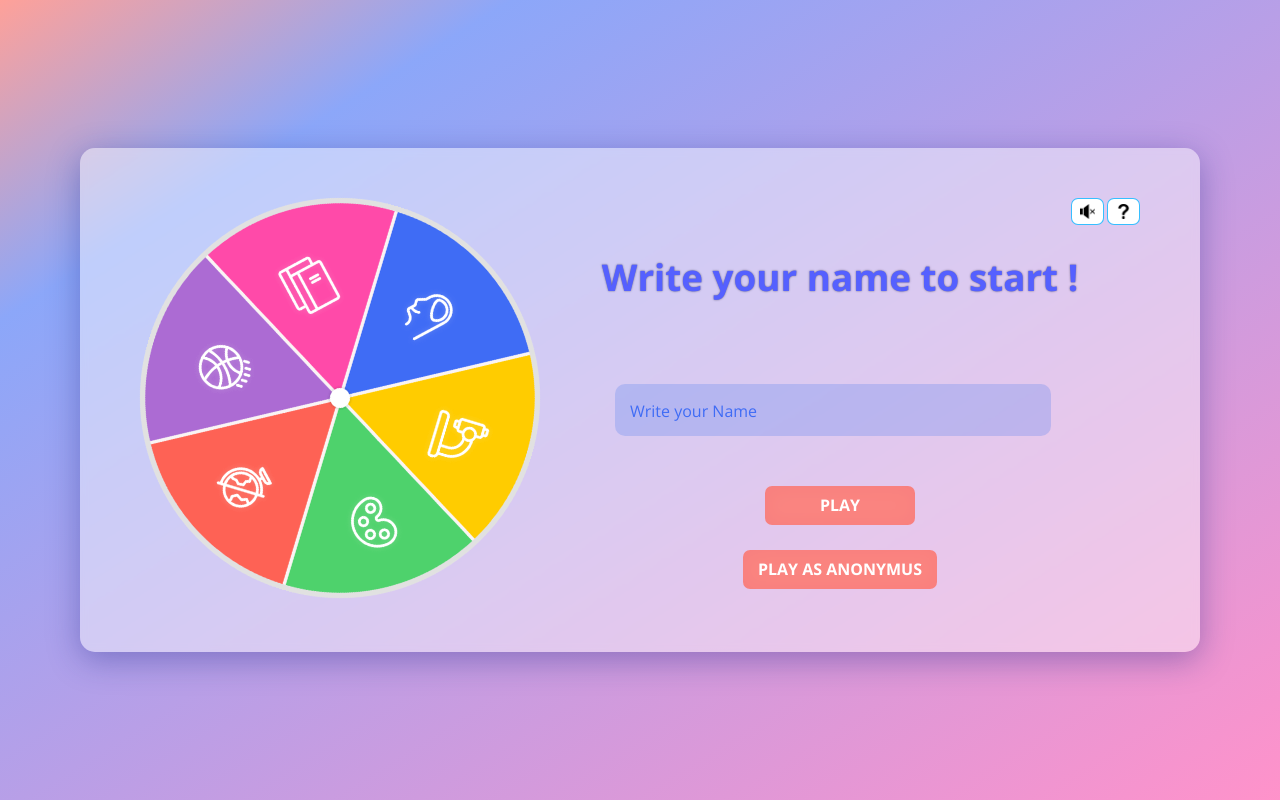
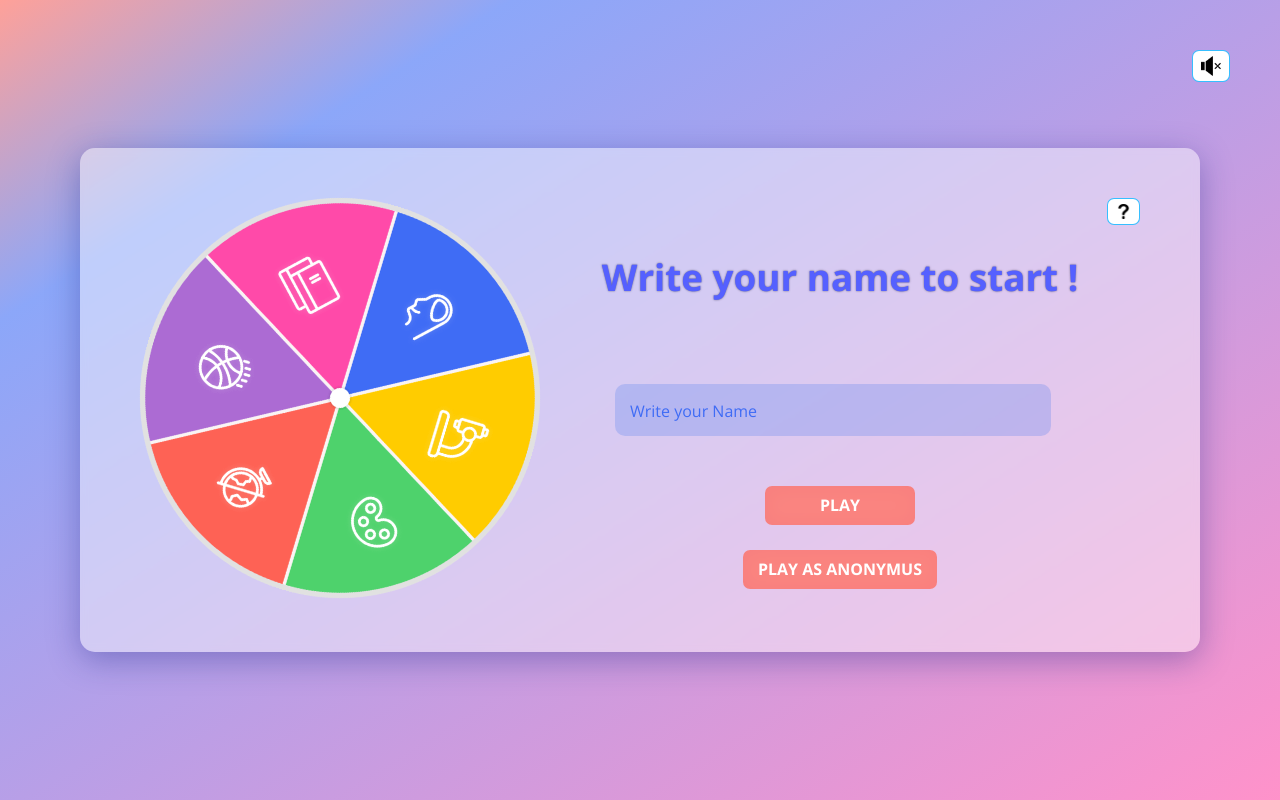
Before and after one commit to masters-of-the-universee/triwow, a React (Create React App) app: page / in a window 1280 px wide. Built offline with nearby package versions, Linux system fonts and the light colour scheme; no server answers.

Commit message:
music button positioned same corner of all pages

```diff
--- a/src/App.js
+++ b/src/App.js
@@ -1,10 +1,30 @@
-import { Link, Switch, BrowserRouter as Router, Route } from 'react-router-dom';
-import RandomCategory from './views/random-category-page/random-category-page';
-import Questions from './views/questions/index';
-import ModeSelectionPage from './views/mode-select-page/mode-select-page';
-import LoginPage from './views/login-page/login-page';
+import { Link, Switch, BrowserRouter as Router, Route } from "react-router-dom";
+import RandomCategory from "./views/random-category-page/random-category-page";
+import Questions from "./views/questions/index";
+import ModeSelectionPage from "./views/mode-select-page/mode-select-page";
+import LoginPage from "./views/login-page/login-page";
+import audioPng from "./assets/audio.png";
+import audiooffPng from "./assets/audiooff.png";
+import sound from "./assets/music.mp3";
+
+let count = 0;
+let imgs = audiooffPng;
 
 function App() {
+  const playAudio = new Audio(sound);
+  const playSound = (audioFile) => {
+    if (count % 2 === 0) {
+      audioFile.play();
+      document.getElementById("imageID").src = audioPng;
+    }
+    if (count % 2 === 1) {
+      audioFile.pause();
+      audioFile.currentTime = 0;
+      document.getElementById("imageID").src = audiooffPng;
+    }
+    count = count + 1;
+  };
+
   return (
     <section>
       <Router>
@@ -22,6 +42,17 @@ function App() {
           </ul>
         </nav>
         <main>
+          <button
+            className="music-button btnbtn"
+            onClick={() => playSound(playAudio)}>
+            {" "}
+            <img
+              className="audioPhoto"
+              id="imageID"
+              src={imgs}
+              alt="audioPhoto"
+            />
+          </button>
           <Switch>
             <Route path="/questions/:categoryId">
               <Questions />
--- a/src/index.css
+++ b/src/index.css
@@ -17,3 +17,48 @@ body {
   -webkit-font-smoothing: antialiased;
   -moz-osx-font-smoothing: grayscale;
 }
+
+.main{
+  position: relative;
+}
+.music-button{
+  background-color: white;
+  text-decoration: none;
+  text-transform: uppercase;
+  text-align: center;
+  transition: 0.3s all ease;
+  border-radius: 7px;
+  font-weight: bold;
+  border: 1px solid rgba(0, 174, 255, 0.788);
+  padding: 5px 8px;
+  display: flex;
+  align-items: center;
+  justify-content: center;
+  position: absolute;
+  content: '';
+  top: 50px;
+  right: 50px;
+}
+.music-button img{
+  width: 20px;
+  height: 20px;
+}
+.music-button:hover {
+  background-color: rgba(0, 174, 255, 0.377);
+  color: rgb(85, 96, 255);
+  transition: 0.3s all ease;
+}
+
+@media screen and (min-width: 374px) and (max-width: 530px){
+  .music-button{
+    top:20px;
+    right: 20px;
+  }
+}
+
+@media screen and (min-width: 531px) and (max-width: 768px) {
+  .music-button{
+    top: 20px;
+    right: 25px;
+  }
+}
--- a/src/views/login-page/login-page.js
+++ b/src/views/login-page/login-page.js
@@ -1,22 +1,15 @@
-import React, { useState, useEffect } from 'react';
-import { Link } from 'react-router-dom';
-import './loginpage.scss';
-import circlePng from '../../assets/circle.png';
-import { connect } from 'react-redux';
-import { addingNewUsername } from './../../actions/index';
-import Database from '../../firebase/index';
-import audioPng from '../../assets/audio.png';
-import audiooffPng from '../../assets/audiooff.png';
-import qmarkPng from '../../assets/question-mark.png';
-import sound from "../../assets/music.mp3";
-import swal from 'sweetalert';
-
-
-let count = 0;
-let imgs = audiooffPng;
+import React, { useState, useEffect } from "react";
+import { Link } from "react-router-dom";
+import "./loginpage.scss";
+import circlePng from "../../assets/circle.png";
+import { connect } from "react-redux";
+import { addingNewUsername } from "./../../actions/index";
+import Database from "../../firebase/index";
+import qmarkPng from "../../assets/question-mark.png";
+import swal from "sweetalert";
 
 const LoginPage = ({ addingNewUsername }) => {
-  const [newName, setNewName] = useState('');
+  const [newName, setNewName] = useState("");
 
   const onChangeHandler = (e) => {
     setNewName(e.target.value);
@@ -25,22 +18,6 @@ const LoginPage = ({ addingNewUsername }) => {
   useEffect(() => {
     console.log(newName);
   }, [newName]);
-
-  const playAudio = new Audio(sound);
-
-  const playSound = audioFile => {
-    if (count % 2 === 0) {
-      audioFile.play();
-      document.getElementById("imageID").src = audioPng;
-    }
-    if (count % 2 === 1) {
-      audioFile.pause();
-      audioFile.currentTime = 0;
-      document.getElementById("imageID").src = audiooffPng;
-
-    }
-    count = count + 1
-  }
 
   const onClickHandler = async () => {
     addingNewUsername(newName);
@@ -57,9 +34,11 @@ const LoginPage = ({ addingNewUsername }) => {
         </div>
         <div className="right-section">
           <div className="music-section">
-            <button className="music-button btnbtn" onClick={() => playSound(playAudio)}>  <img className="audioPhoto" id="imageID" src={imgs} alt="audioPhoto" /></button>
-            <button className="tutorial btnbtn" onClick={() => swal("TUTORIAL", "Oyun şöyle böyle oynanır")}>
-              <img className="tutorialPhoto" src={qmarkPng} alt="qmarkpng" /></button>
+            <button
+              className="tutorial btnbtn"
+              onClick={() => swal("TUTORIAL", "Oyun şöyle böyle oynanır")}>
+              <img className="tutorialPhoto" src={qmarkPng} alt="qmarkpng" />
+            </button>
           </div>
           <h3>Write your name to start !</h3>
           <div className="input-area">
@@ -89,11 +68,11 @@ const LoginPage = ({ addingNewUsername }) => {
 };
 
 const mapDispatchToProps = (dispatch) => ({
-  addingNewUsername: (text) => dispatch(addingNewUsername(text))
+  addingNewUsername: (text) => dispatch(addingNewUsername(text)),
 });
 
 const mapStateToProps = (state) => ({
-  value: state.newName
+  value: state.newName,
 });
 
 export default connect(mapStateToProps, mapDispatchToProps)(LoginPage);
```
